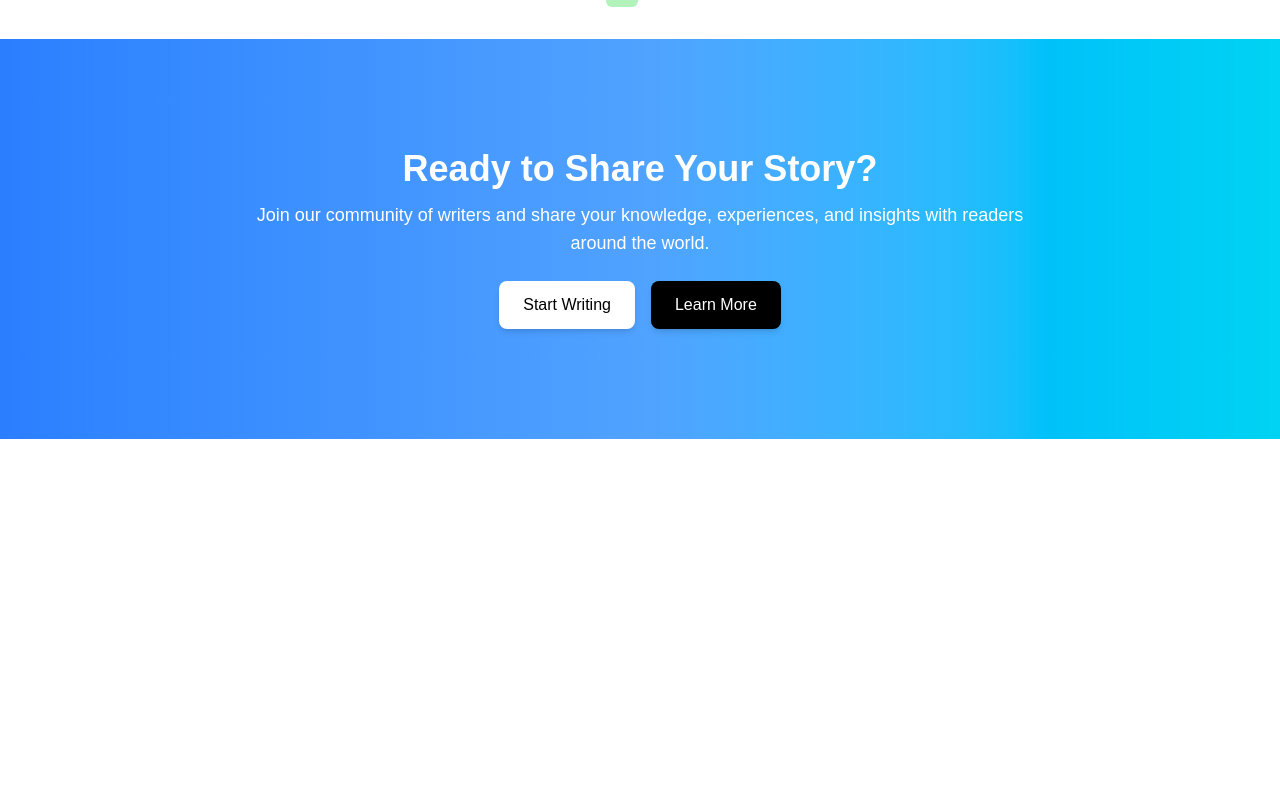
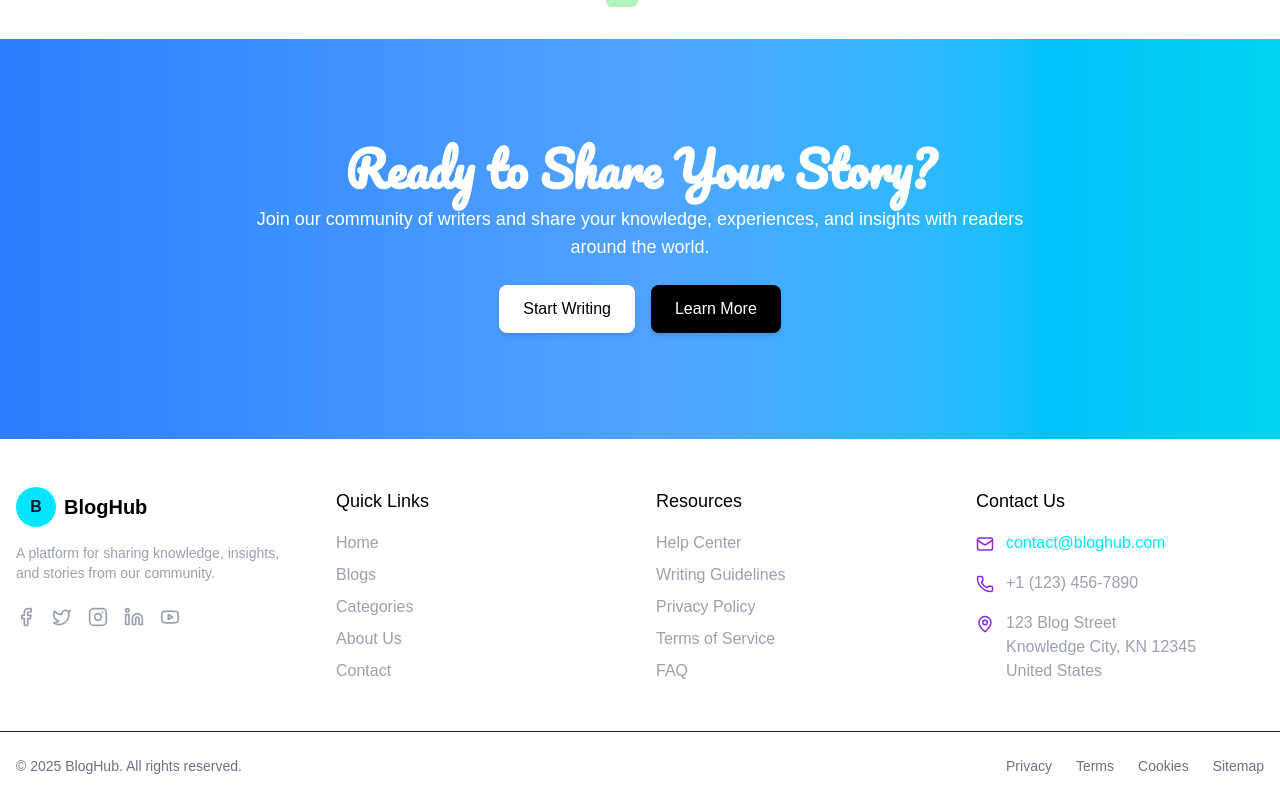
Before and after one commit to vineet358/project, a Next.js app: page /landing_homepage in a window 1280 px wide. Shown: the part 3711-4511 px from the top of the page. Before the commit the page ends 4150 px from the top, so only its background shows below. Built offline with nearby package versions, Linux system fonts and the light colour scheme.

Commit message:
added the footer section in it

```diff
--- a/app/components/layout/footer.tsx
+++ b/app/components/layout/footer.tsx
@@ -0,0 +1,158 @@
+import Link from "next/link";
+import { Facebook, Twitter, Instagram, Linkedin, Youtube, Mail, Phone, MapPin } from "lucide-react";
+
+const Footer = () => {
+  return (
+    <footer className="bg-background dark:bg-[#0a0a0a]">
+      <div className="container mx-auto px-4 py-12">
+        <div className="grid grid-cols-1 md:grid-cols-2 lg:grid-cols-4 gap-8">
+          {/* Logo and Description */}
+          <div className="space-y-4">
+            <div className="flex items-center gap-2">
+              <div className="bg-[#00E5FF] rounded-full w-10 h-10 flex items-center justify-center text-[#0A1A2F] font-bold">
+                B
+              </div>
+              <span className="text-black dark:text-[#F5F5F5] text-xl font-bold">BlogHub</span>
+            </div>
+            <p className="text-sm text-gray-400 max-w-xs">
+              A platform for sharing knowledge, insights, and stories from our community.
+            </p>
+            <div className="flex space-x-4 pt-2">
+              <Link href="#" className="text-gray-400 hover:text-[#00FFFF] transition-colors">
+                <Facebook size={20} />
+              </Link>
+              <Link href="#" className="text-gray-400 hover:text-[#00FFFF] transition-colors">
+                <Twitter size={20} />
+              </Link>
+              <Link href="#" className="text-gray-400 hover:text-[#00FFFF] transition-colors">
+                <Instagram size={20} />
+              </Link>
+              <Link href="#" className="text-gray-400 hover:text-[#00FFFF] transition-colors">
+                <Linkedin size={20} />
+              </Link>
+              <Link href="#" className="text-gray-400 hover:text-[#00FFFF] transition-colors">
+                <Youtube size={20} />
+              </Link>
+            </div>
+          </div>
+
+          {/* Quick Links */}
+          <div>
+            <h3 className="text-black dark:text-[#F5F5F5] text-lg font-medium mb-4">Quick Links</h3>
+            <ul className="space-y-2">
+              <li>
+                <Link href="/" className="text-gray-400 hover:text-[#00FFFF] transition-colors">
+                  Home
+                </Link>
+              </li>
+              <li>
+                <Link href="/blogs" className="text-gray-400 hover:text-[#00FFFF] transition-colors">
+                  Blogs
+                </Link>
+              </li>
+              <li>
+                <Link href="/categories" className="text-gray-400 hover:text-[#00FFFF] transition-colors">
+                  Categories
+                </Link>
+              </li>
+              <li>
+                <Link href="/about" className="text-gray-400 hover:text-[#00FFFF] transition-colors">
+                  About Us
+                </Link>
+              </li>
+              <li>
+                <Link href="/contact" className="text-gray-400 hover:text-[#00FFFF] transition-colors">
+                  Contact
+                </Link>
+              </li>
+            </ul>
+          </div>
+
+          {/* Resources */}
+          <div>
+            <h3 className="text-black dark:text-[#F5F5F5] text-lg font-medium mb-4">Resources</h3>
+            <ul className="space-y-2">
+              <li>
+                <Link href="/help" className="text-gray-400 hover:text-[#00FFFF] transition-colors">
+                  Help Center
+                </Link>
+              </li>
+              <li>
+                <Link href="/guidelines" className="text-gray-400 hover:text-[#00FFFF] transition-colors">
+                  Writing Guidelines
+                </Link>
+              </li>
+              <li>
+                <Link href="/privacy" className="text-gray-400 hover:text-[#00FFFF] transition-colors">
+                  Privacy Policy
+                </Link>
+              </li>
+              <li>
+                <Link href="/terms" className="text-gray-400 hover:text-[#00FFFF] transition-colors">
+                  Terms of Service
+                </Link>
+              </li>
+              <li>
+                <Link href="/faq" className="text-gray-400 hover:text-[#00FFFF] transition-colors">
+                  FAQ
+                </Link>
+              </li>
+            </ul>
+          </div>
+
+          {/* Contact Us */}
+          <div>
+            <h3 className="text-black dark:text-[#F5F5F5] text-lg font-medium mb-4">Contact Us</h3>
+            <ul className="space-y-4">
+              <li className="flex items-start gap-3">
+                <Mail className="text-[#8A2BE2] mt-1 flex-shrink-0" size={18} />
+                <a href="mailto:contact@bloghub.com" className="text-[#00E5FF] hover:underline">
+                  contact@bloghub.com
+                </a>
+              </li>
+              <li className="flex items-start gap-3">
+                <Phone className="text-[#8A2BE2] mt-1 flex-shrink-0" size={18} />
+                <a href="tel:+11234567890" className="text-gray-400 hover:text-[#00FFFF] transition-colors">
+                  +1 (123) 456-7890
+                </a>
+              </li>
+              <li className="flex items-start gap-3">
+                <MapPin className="text-[#8A2BE2] mt-1 flex-shrink-0" size={18} />
+                <address className="text-gray-400 not-italic">
+                  123 Blog Street
+                  <br />
+                  Knowledge City, KN 12345
+                  <br />
+                  United States
+                </address>
+              </li>
+            </ul>
+          </div>
+        </div>
+      </div>
+
+      {/* Bottom Footer */}
+      <div className="border-t border-gray-800">
+        <div className="container mx-auto px-4 py-6 flex flex-col md:flex-row justify-between items-center">
+          <p className="text-sm text-gray-500">&copy; 2025 BlogHub. All rights reserved.</p>
+          <div className="flex space-x-6 mt-4 md:mt-0">
+            <Link href="/privacy" className="text-sm text-gray-500 hover:text-[#00FFFF] transition-colors">
+              Privacy
+            </Link>
+            <Link href="/terms" className="text-sm text-gray-500 hover:text-[#00FFFF] transition-colors">
+              Terms
+            </Link>
+            <Link href="/cookies" className="text-sm text-gray-500 hover:text-[#00FFFF] transition-colors">
+              Cookies
+            </Link>
+            <Link href="/sitemap" className="text-sm text-gray-500 hover:text-[#00FFFF] transition-colors">
+              Sitemap
+            </Link>
+          </div>
+        </div>
+      </div>
+    </footer>
+  );
+};
+
+export default Footer;
--- a/app/components/sections/storySection.tsx
+++ b/app/components/sections/storySection.tsx
@@ -27,7 +27,7 @@ export default function StorySection() {
 
       {/* Content */}
       <div className="relative text-center text-white max-w-3xl">
-        <h2 className="text-2xl sm:text-3xl md:text-4xl font-bold">
+        <h2 className="text-2xl sm:text-3xl md:text-5xl font-bold pacifico">
           Ready to Share Your Story?
         </h2>
         <p className="mt-3 text-sm sm:text-base md:text-lg">
--- a/app/landing_homepage/page.tsx
+++ b/app/landing_homepage/page.tsx
@@ -1,3 +1,4 @@
+import Footer from "../components/layout/footer";
 import BlogSection from "../components/sections/blog-section";
 import WallpaperCarousel from "../components/sections/FeaturedCrausel";
 import MiddleSection from "../components/sections/midSection";
@@ -10,6 +11,7 @@ export default function LandingHomePage() {
             <MiddleSection/>
             <BlogSection/>
             <StorySection/>
+            <Footer/>
         </div>
     );
 }
```
